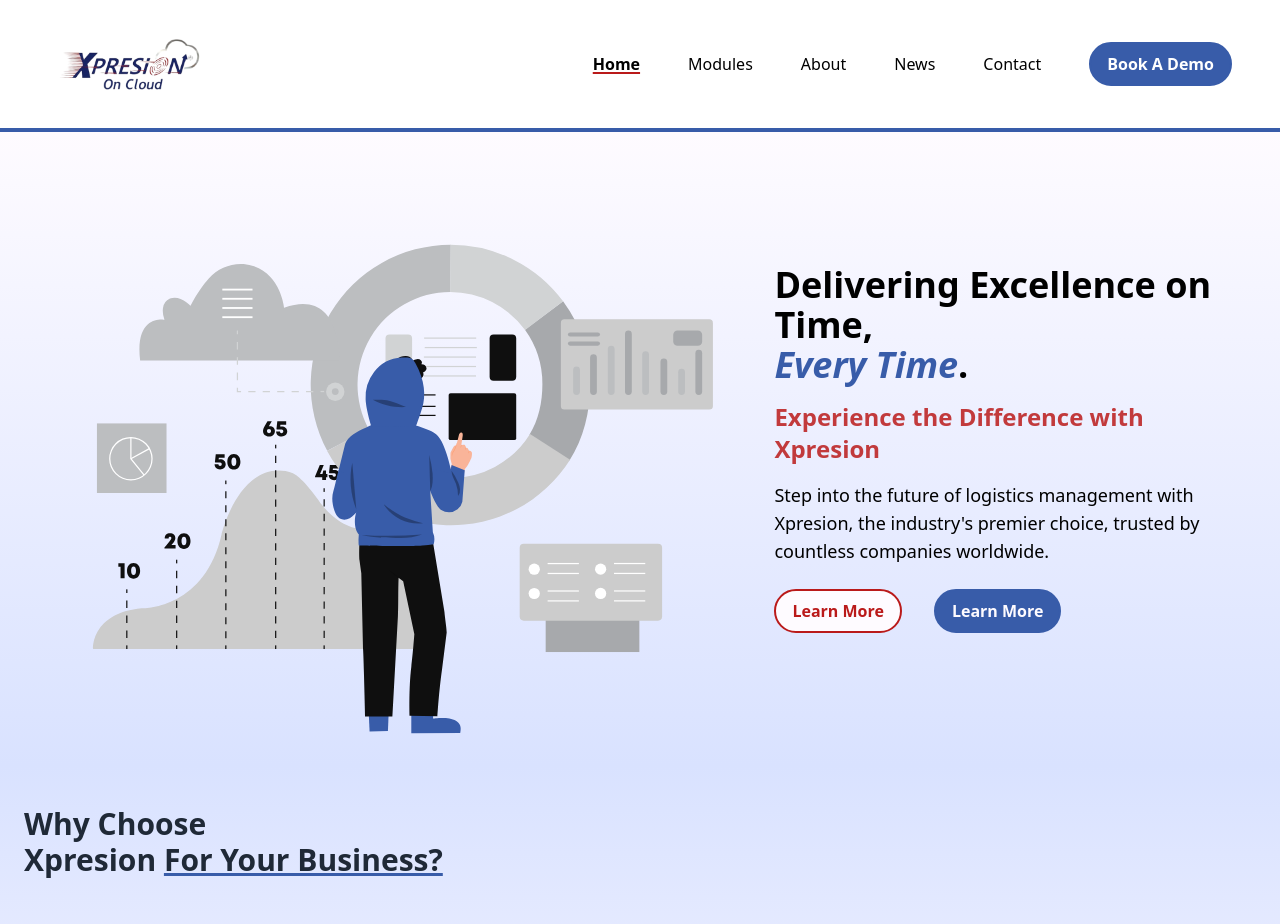
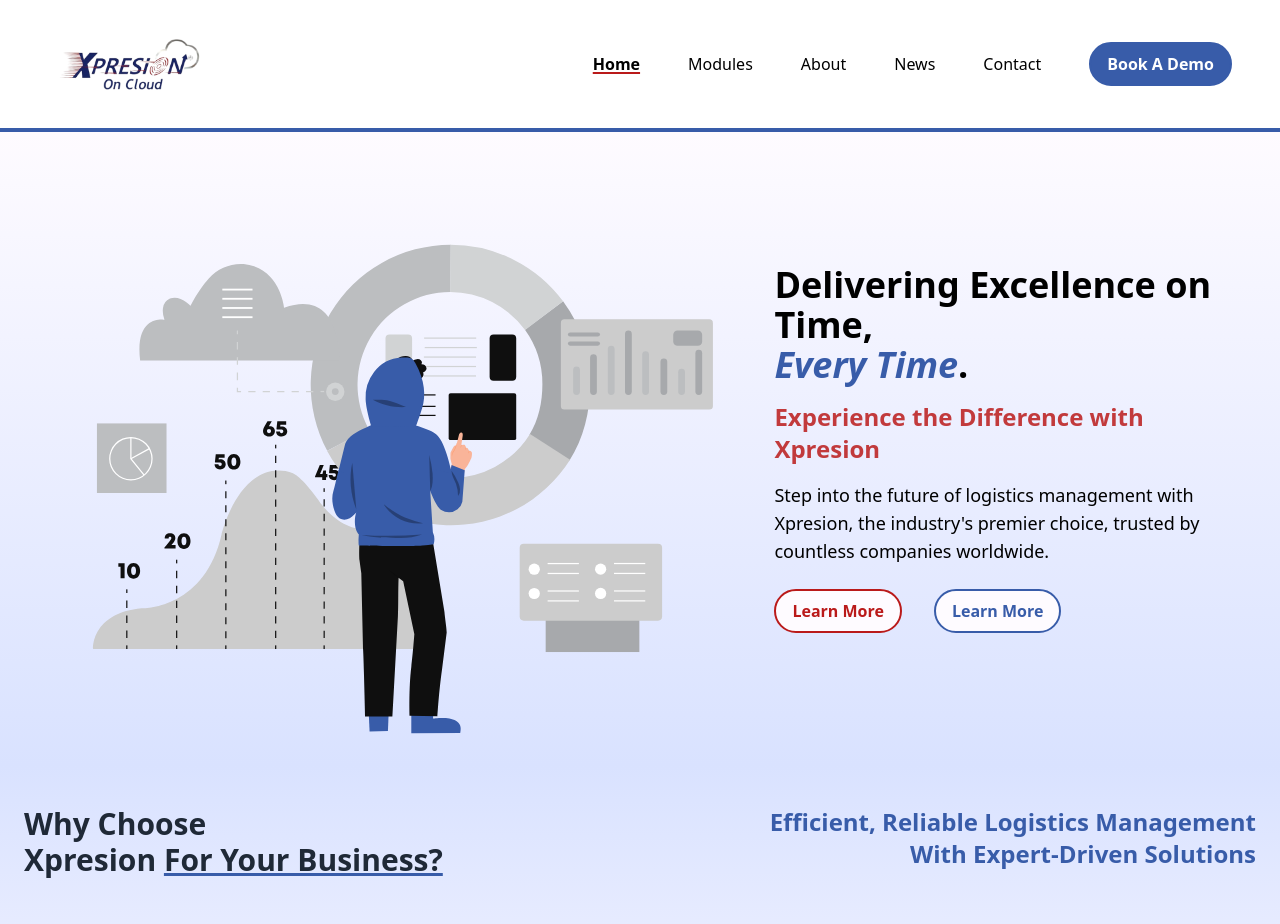
Before and after one commit to khushgandhi24/xpr-web, a Next.js app: page / in a window 1280 px wide. Shown: the top 924 px of the page. Built offline with nearby package versions, Linux system fonts and the light colour scheme.

Commit message:
Scroll Animation

```diff
--- a/app/module/page.jsx
+++ b/app/module/page.jsx
@@ -5,7 +5,7 @@
 function Module() {
   return (
     <section className="pt-6 h-[70vh] lg:h-full">
-      <h1 className="text-3xl text-center font-semibold italic lg:not-italic text-onSurface pt-4 pb-2">
+      <h1 className="text-3xl text-center font-semibold italic lg:not-italic text-onSurface pt-4 ">
         <span className="lg:hidden">
           <ParallaxText baseVelocity={5}>
             Explore Xpresion&apos;s Modules
--- a/app/page.js
+++ b/app/page.js
@@ -64,9 +64,9 @@
             <Button
               title={"Learn More"}
               borderColor={"border-primary"}
-              bgColor={"bg-primary"}
-              textColor={"text-surface"}
-              className={"hover:bg-surface hover:text-primary"}
+              bgColor={"bg-surface"}
+              textColor={"text-primary"}
+              className={"hover:bg-primary hover:text-surface"}
             />
           </div>
         </article>
--- a/components/Card.jsx
+++ b/components/Card.jsx
@@ -17,7 +17,7 @@
         whileTap={{ scale: 1.1 }}
       >
         <div
-          className="rounded-[50%] px-2 bg-surface border-4 border-primaryContainer w-[240px] h-[240px] mb-2 text-center flex flex-col items-center justify-evenly"
+          className="rounded-[50%] px-2 bg-surface border-4 border-primaryContainer w-[240px] h-[240px] mb-4 text-center flex flex-col items-center justify-evenly"
           onClick={func}
         >
           <Image
--- a/components/FeatureCard.jsx
+++ b/components/FeatureCard.jsx
@@ -1,20 +1,29 @@
 "use client";
 import { motion } from "framer-motion";
+import { useState } from "react";
 
 const FeatureCard = ({ title, desc, icon }) => {
+  const [visible, setVisible] = useState(false);
+
+  const view = () => {
+    setVisible(!visible);
+  };
+
   return (
     <div className="p-8 space-y-2 w-[85vw] ml-2 mr-2 lg:w-auto lg:mx-0 lg:space-y-3 border-2 border-outline rounded-xl">
       <span className="inline-block text-error/90">{icon}</span>
 
-      <h1 className="text-xl font-semibold text-gray-800 capitalize ">
+      <h1 className="text-xl font-semibold text-gray-800 capitalize">
         {title}
       </h1>
 
-      <p className="text-gray-600">{desc}</p>
+      <p className={`text-gray-600 ${visible ? "inline-block" : "hidden"}`}>
+        {desc}
+      </p>
 
       <motion.a
         whileTap={{ scale: 1.2 }}
-        href="#"
+        onTap={view}
         className="inline-flex p-2 text-primary capitalize transition-colors duration-300 transform bg-primaryContainer rounded-full rtl:-scale-x-100 hover:underline hover:text-onPrimaryContainer"
       >
         {icon}
--- a/components/Features.jsx
+++ b/components/Features.jsx
@@ -2,10 +2,17 @@
 
 import FeatureCard from "./FeatureCard";
 import { Highlights } from "@/public/constants";
-import { motion } from "framer-motion";
+import { motion, useScroll, useTransform } from "framer-motion";
 import { useRef } from "react";
 
 const Features = () => {
+  const { scrollYProgress } = useScroll();
+  const opacity = useTransform(
+    scrollYProgress,
+    [0, 0.2, 0.8, 1],
+    [0, 0.5, 0.75, 1]
+  );
+
   const ref = useRef(null);
 
   const handleHorizantalScroll = (element, speed, distance, step) => {
@@ -22,6 +29,7 @@
   return (
     <section className="bg-gradient-to-b from-primaryContainer to-surface">
       <div className="container px-6 py-10 mx-auto">
+        <div className="flex flex-row justify-between">
           <h1 className="text-2xl font-semibold text-gray-800 capitalize lg:text-3xl">
             Why choose
             <br />
@@ -30,6 +38,14 @@
               for your business?
             </span>
           </h1>
+          <motion.h1
+            style={{ opacity: opacity }}
+            className="text-2xl text-end font-semibold text-primary capitalize lg:text-2xl "
+          >
+            Efficient, Reliable Logistics Management
+            <br /> with Expert-Driven Solutions
+          </motion.h1>
+        </div>
 
         <div className="hidden lg:grid lg:grid-cols-1 gap-8 mt-8 xl:mt-12 xl:gap-12 md:grid-cols-2 xl:grid-cols-3">
           {Highlights.map((highlight) => {
```
Lines whose indentation alone changed are shown as unchanged.
